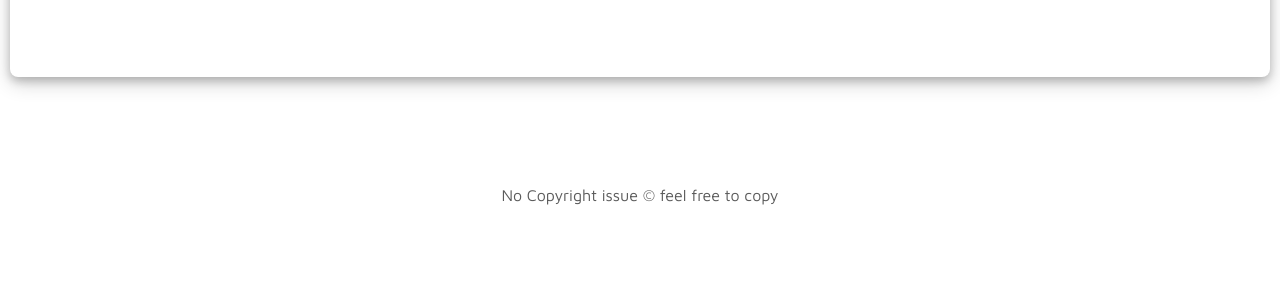
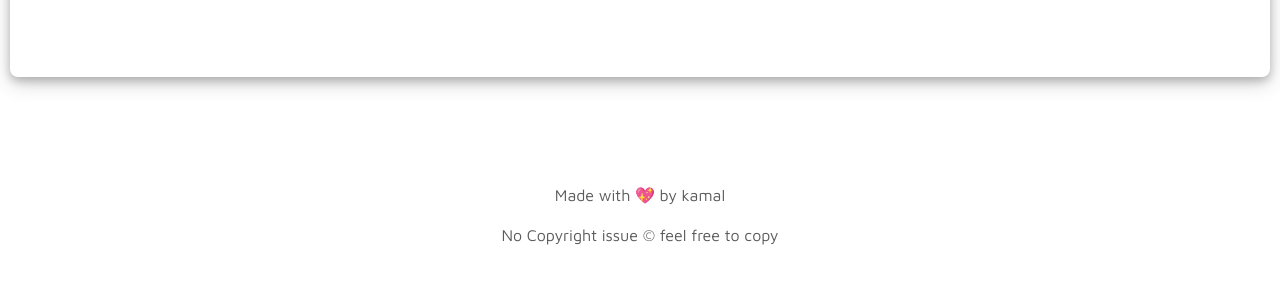
Before and after one commit to KamalSinghKhanna/KamalSinghKhanna.github.io, a plain HTML site: page project.html in a window 1280 px wide. Shown: the part 2707-2990 px from the top of the page. Drawn offline with nearby package versions, Linux system fonts and the light colour scheme.

Commit message:
update 2

```diff
--- a/project.html
+++ b/project.html
@@ -230,6 +230,7 @@
              <div class="row">
 
                   <div class="col-lg-12 col-12">
+                    <p class="copyright-text text-center">Made with 💖 by kamal</p>
                       <p class="copyright-text text-center">No Copyright issue &copy; feel free to copy</p>
                   </div>
 
```
Also changed, not shown: index.html (+1 -0 lines).
